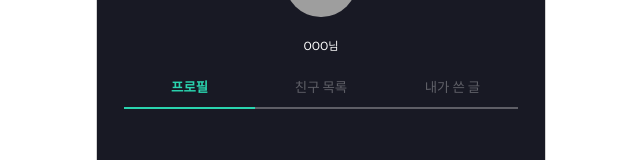
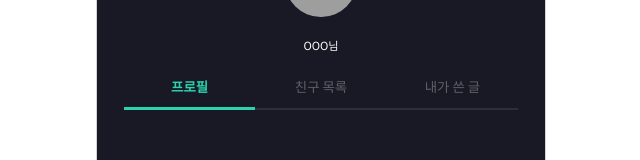
Before and after one commit to Numble-2-11/frontend, a React (Create React App) app: page /mypage in a window 1280 px wide. Shown: the part 154-314 px from the top of the page, without its empty margins (319-959 px from the left). Built offline with nearby package versions, Linux system fonts and the light colour scheme; grey boxes are pictures that could not be loaded; what recoil-persist would draw is missing.

Commit message:
[design] 메뉴바 border-bottom 수정

```diff
--- a/src/components/List.jsx
+++ b/src/components/List.jsx
@@ -8,7 +8,9 @@ const StyledList = styled.li`
   width: ${(props) => (props.width ? props.width : "8rem")};
   font-weight: ${(props) => (props.isSelected ? "bold" : "300")};
   border-bottom: ${(props) =>
-    props.isSelected ? "0.2rem solid #2AD4AF" : "0.2rem solid #fff"};
+    props.isSelected
+      ? "0.3rem solid #2AD4AF"
+      : "0.2rem solid rgba(255, 255, 255, 0.3)"};
   opacity: ${(props) => (props.isSelected ? "1" : "0.3")};
   color: ${(props) => (props.isSelected ? "#2AD4AF" : "white")};
 `;
```
